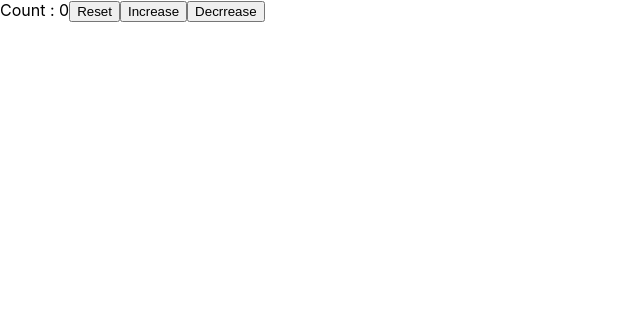
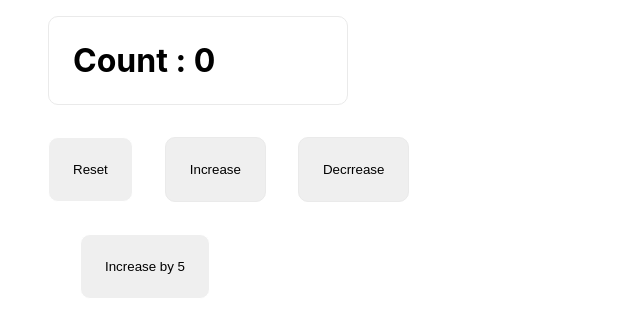
Before and after one commit to ankitojha07/techbeast_blog, a Next.js app: page /learn/hooksReact in a window 1280 px wide. Shown: the top 336 px of the page, without its empty margins (0-640 px from the left). Built offline with nearby package versions, Linux system fonts and the light colour scheme.

Commit message:
added more functionality to hooks

```diff
--- a/pages/learn/hooksReact.tsx
+++ b/pages/learn/hooksReact.tsx
@@ -1,15 +1,29 @@
 import { useState } from "react"
 import React from 'react'
+import styles from '../../styles/Home.module.css'
 
 const hooksReact = () => {
     const initialCount =0
     const [count,setCount] = useState(initialCount)
+
+    // function to perform increamenting value by 5
+    const incFive = ()=>{
+      for (let index = 0; index <5; index++) {
+        setCount(prevCount => prevCount+1)
+
+      }
+    }
   return (
-    <div>
-        Count : { count}
-        <button onClick={()=>{setCount(initialCount)}}>Reset</button>
-        <button onClick={()=>{setCount(prevCount => prevCount+1)}}>Increase</button>
-        <button onClick={()=>{setCount(prevCount => prevCount-1)}}>Decrrease</button>
+    <div className={styles.container}>
+        <h1 className={styles.cardInsta}>Count : { count}</h1>
+        <div className={styles.centerAlign}>
+        <button className={styles.cardYt} onClick={()=>{setCount(initialCount)}}>Reset</button>
+        <button className={styles.card} onClick={()=>{setCount(prevCount => prevCount+1)}}>Increase</button>
+        <button className={styles.card} onClick={()=>{setCount(prevCount => prevCount-1)}}>Decrrease</button>
+        </div>
+        <div className={styles.container}>
+          <button className={styles.cardYt} onClick={incFive}>Increase by 5</button>
+        </div>
     </div>
   )
 }
--- a/styles/Home.module.css
+++ b/styles/Home.module.css
@@ -2,6 +2,10 @@
   padding: 0 2rem;
 }
 
+.centerAlign{
+  display: flex;
+  align-items: center;
+}
 .main {
   min-height: 100vh;
   padding: 4rem 0;
@@ -95,7 +99,7 @@
   text-align: left;
   color: inherit;
   text-decoration: none;
-  border: 1px solid #eaeaea;
+  border: 1px solid #ffffff;
   border-radius: 10px;
   transition: color 0.15s ease, border-color 0.15s ease;
   max-width: 300px;
@@ -106,23 +110,7 @@
   color: #f12525;
   border-color: #f12525;
 }
-.cardYt {
-  margin: 1rem;
-  padding: 1.5rem;
-  text-align: left;
-  color: inherit;
-  text-decoration: none;
-  border: 1px solid #eaeaea;
-  border-radius: 10px;
-  transition: color 0.15s ease, border-color 0.15s ease;
-  max-width: 300px;
-}
-.cardYt:hover,
-.cardYt:focus,
-.cardYt:active {
-  color: #f12525;
-  border-color: #f12525;
-}
+
 .cardInsta {
   margin: 1rem;
   padding: 1.5rem;
```
